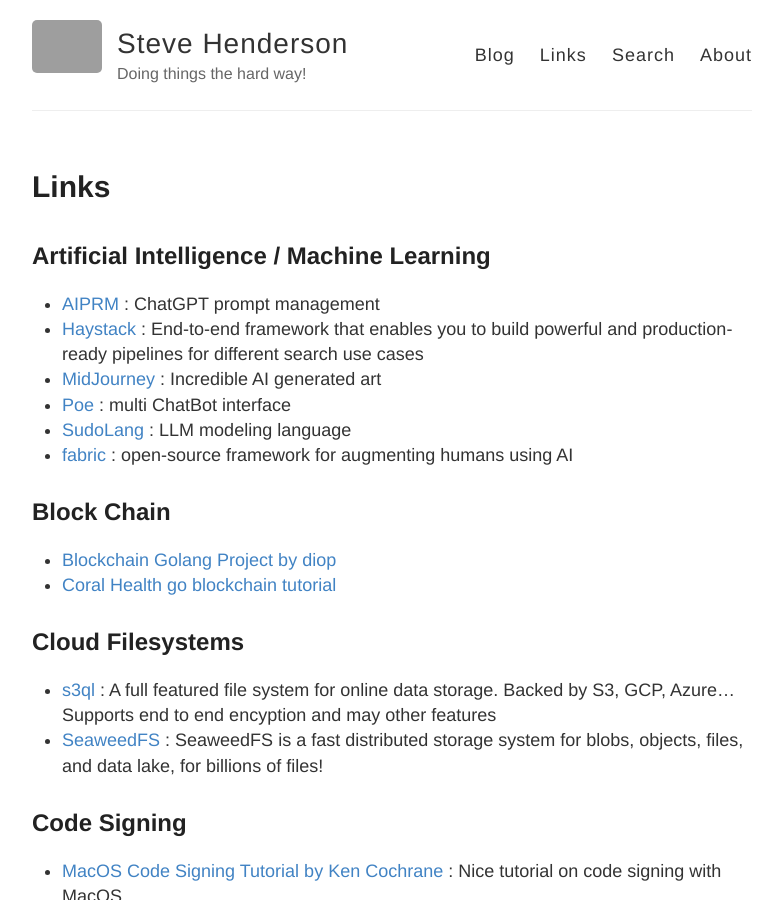
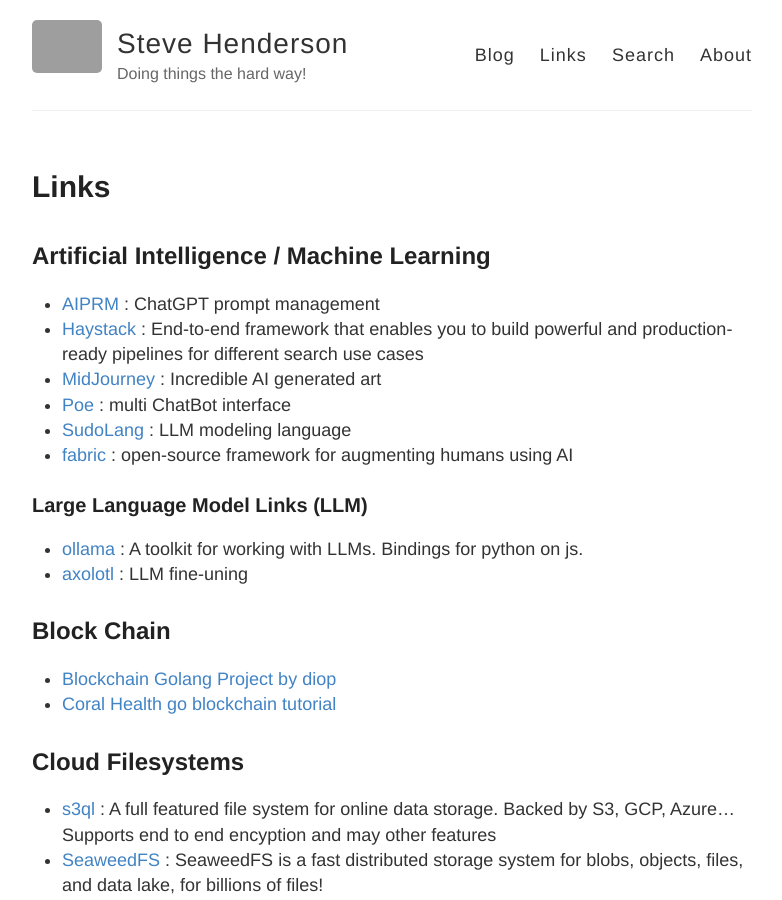
Before and after one commit to stevehenderson/stevehenderson.github.io, a Jekyll site: the page built from links.md, in a window 1280 px wide and 900 px high. Shown: the whole window, without its empty margins (248-1030 px from the left). Built offline with Jekyll 4.4.1, drawn with Linux system fonts in a browser that asks for light colours; grey boxes are pictures that could not be loaded.

Commit message:
Update links.md

```diff
--- a/links.md
+++ b/links.md
@@ -11,6 +11,10 @@
    * [Poe](https://poe.com/login) : multi ChatBot interface
    * [SudoLang](https://github.com/paralleldrive/sudolang-llm-support) : LLM modeling language
    * [fabric](https://github.com/danielmiessler/fabric) : open-source framework for augmenting humans using AI
+
+### Large Language Model Links (LLM)
+   * [ollama](https://github.com/ollama/ollama) : A toolkit for working with LLMs.  Bindings for python on js.
+   * [axolotl](https://axolotl.ai/) :  LLM fine-uning
 
 ## Block Chain
    * [Blockchain Golang Project by diop](https://github.com/diop/blockchain-programming-golang?tab=readme-ov-file)
```
